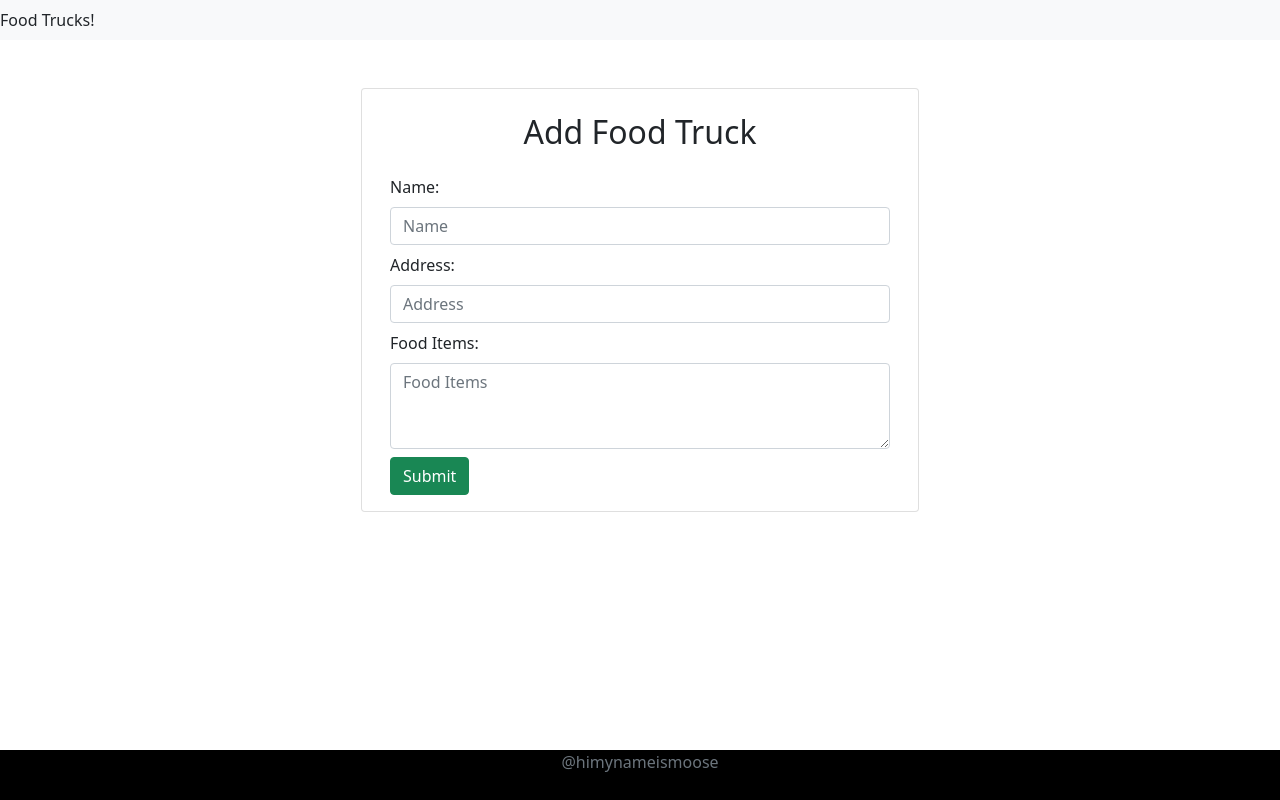
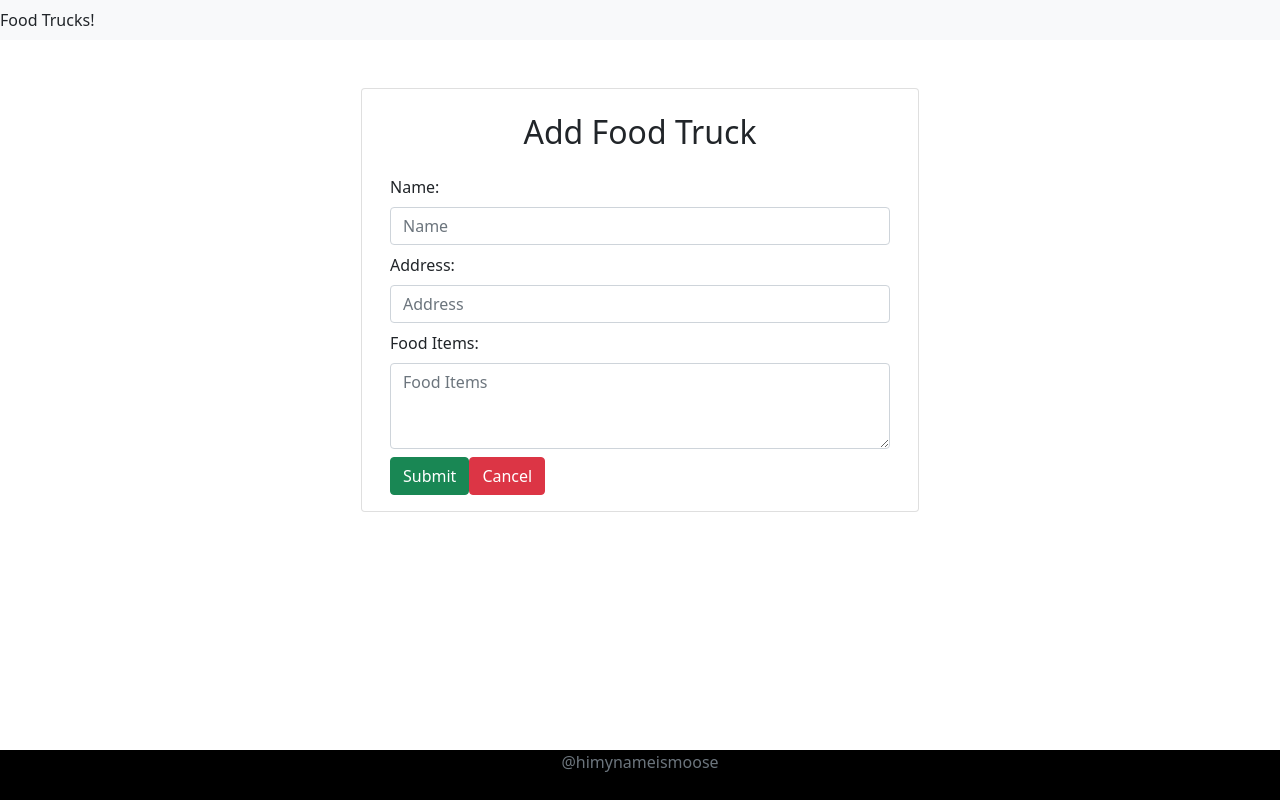
Before and after one commit to himynameismoose/foodtruck-web-app, a React (Create React App) app in the folder reactjs/react-frontend/: page /add-foodtruck in a window 1280 px wide. Built offline with nearby package versions, Linux system fonts and the light colour scheme.

Commit message:
Add cancel button to navigate back to list

```diff
--- a/reactjs/react-frontend/src/components/AddFoodTruckComponent.js
+++ b/reactjs/react-frontend/src/components/AddFoodTruckComponent.js
@@ -1,5 +1,5 @@
 import React, { useState } from 'react';
-import { useNavigate } from 'react-router-dom';
+import { useNavigate, Link } from 'react-router-dom';
 import FoodTruckService from '../services/FoodTruckService';
 
 const AddFoodTruckComponent = () => {
@@ -73,6 +73,7 @@ const AddFoodTruckComponent = () => {
                   />
                 </div>
                 <button className="btn btn-success" onClick={(e) => saveFoodTruck(e)}> Submit </button>
+                <Link to="/foodtrucks" className="btn btn-danger"> Cancel </Link>
               </form>
             </div>
           </div>
```
